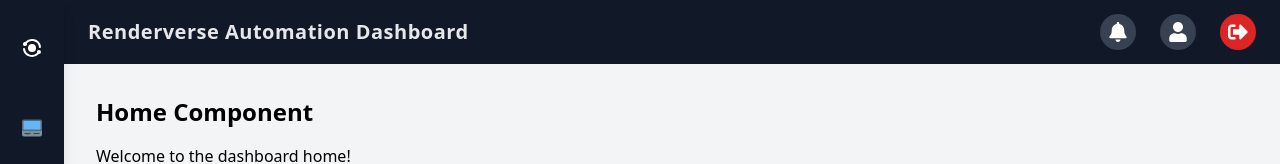
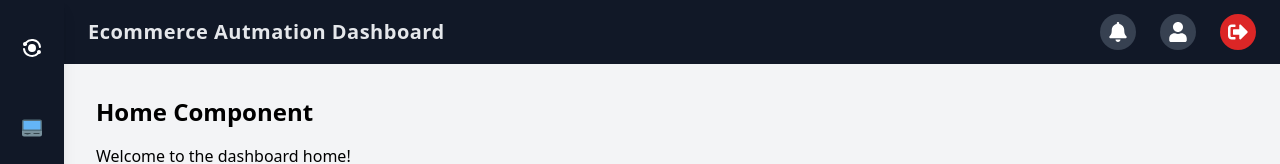
Before and after one commit to knaptix/NFTPlace, a React (Create React App) app: page /dashboard/home in a window 1280 px wide. Shown: the top 164 px of the page. Built offline with nearby package versions, Linux system fonts and the light colour scheme.

Commit message:
finalcommit

```diff
--- a/src/Component/Dashboard/Top.js
+++ b/src/Component/Dashboard/Top.js
@@ -15,7 +15,7 @@ const TopBar = ({ toggleSidebar }) => {
 
       {/* Logo or Title */}
       <h1 className="text-xl font-semibold tracking-wide text-gray-200 hidden lg:block">
-        Renderverse Automation Dashboard
+        Ecommerce Autmation Dashboard
       </h1>
 
       {/* Actions */}
```
